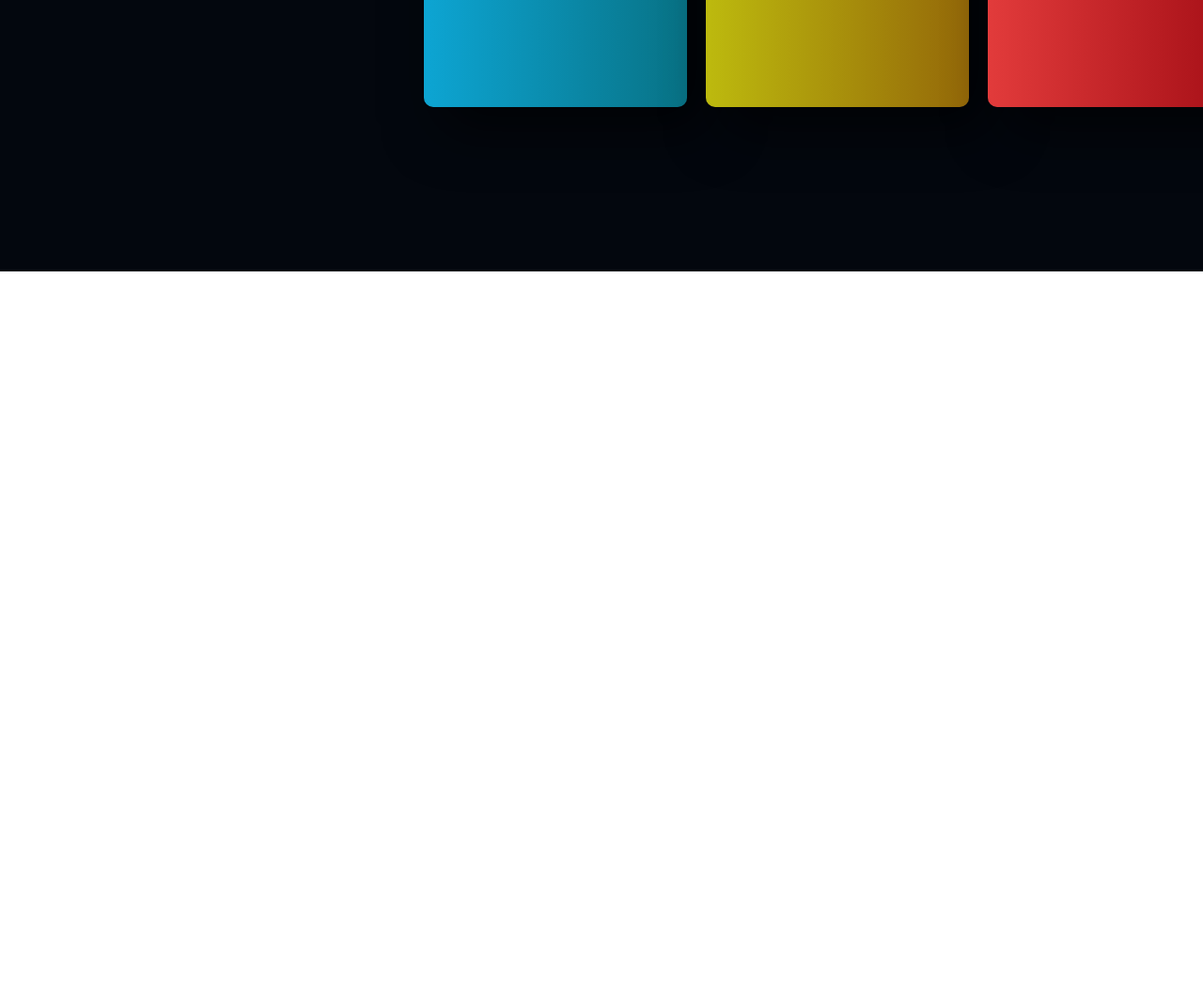
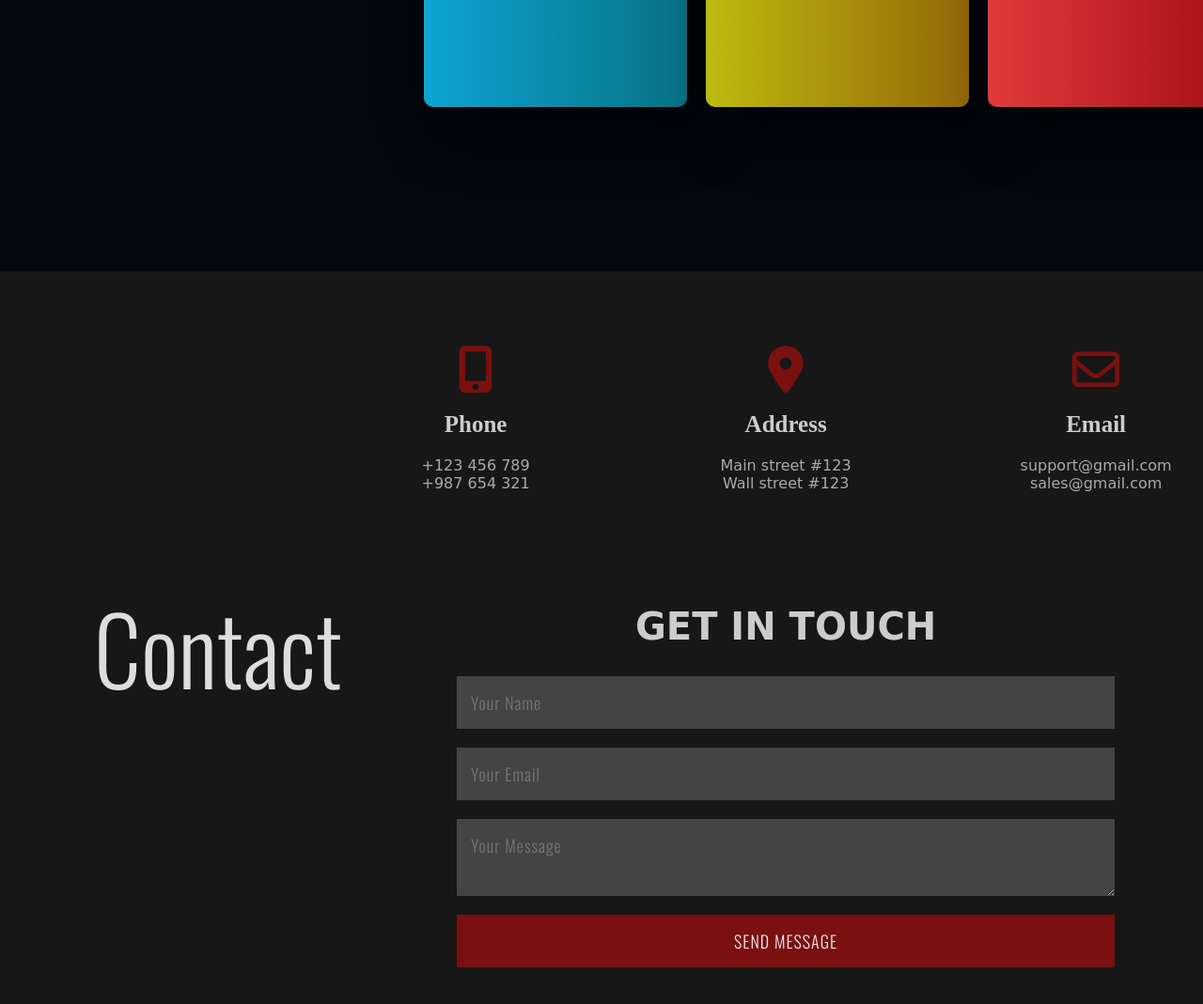
Before and after one commit to BrianLevin/Business-Agency, a website with bundled scripts: page index.html in a window 1280 px wide. Shown: the part 2111-3180 px from the top of the page at 94% size. Before the commit the page ends 2400 px from the top, so only its background shows below. Built offline with nearby package versions, Linux system fonts and the light colour scheme; a web font is replaced by a local one.

Commit message:
create and styled contact section

```diff
--- a/index.html
+++ b/index.html
@@ -225,6 +225,43 @@
       </div>
       </section>
       <!-- End of Section 3 -->
+ <!-- Section 4 -->
+ <section class="section-4" id="contact">
+    <h1 class="section-heading">Contact</h1>
+    <div class="section-heading-line"></div>
+    <div class="contact-wrapper">
+      <div class="contact-details">
+        <div class="phone">
+          <i class="fas fa-mobile-alt"></i>
+          <h3>Phone</h3>
+          <p>+123 456 789</p>
+          <p>+987 654 321</p>
+        </div>
+        <div class="address">
+          <i class="fas fa-map-marker-alt"></i>
+          <h3>Address</h3>
+          <p>Main street #123</p>
+          <p>Wall street #123</p>
+        </div>
+        <div class="email">
+          <i class="far fa-envelope"></i>
+          <h3>Email</h3>
+          <p>support@gmail.com</p>
+          <p>sales@gmail.com</p>
+        </div>
+      </div>
+      <h1>Get In Touch</h1>
+      <form class="contact-form">
+        <input type="text" placeholder="Your Name">
+        <input type="email" placeholder="Your Email">
+        <textarea placeholder="Your Message"></textarea>
+        <input type="submit" value="Send Message">
+      </form>
+    </div>
+  </section>
+  <!-- End of Section 4 -->
+
+
         </div>
 
         <script src="https://unpkg.com/swiper@8/swiper-bundle.min.js"></script>
--- a/style.css
+++ b/style.css
@@ -564,3 +564,92 @@
   }
 
   /* End of Section 3 */
+
+  /* Section 4 */
+.section-4 {
+    width: 100%;
+    height: 100vh;
+    background-color: #171718;
+    display: flex;
+    align-items: center;
+    padding: 0 10rem;
+  }
+
+  .contact-wrapper {
+    width: 80%;
+    display: flex;
+    flex-direction: column;
+    align-items: center;
+  }
+
+  .contact-details {
+    display: flex;
+    margin-bottom: 8rem;
+  }
+
+  .contact-details div {
+    width: 25rem;
+    text-align: center;
+    margin: 4rem;
+  }
+
+  .contact-details i {
+    font-size: 5rem;
+    color: #7a1010;
+  }
+
+  .contact-details h3 {
+    font-family: "MADE Soulmaze", serif;
+    font-size: 2.5rem;
+    margin: 2rem 0;
+    color: #ccc;
+  }
+
+  .contact-details p {
+    font-size: 1.6rem;
+    color: #aaa;
+  }
+
+  .contact-wrapper h1 {
+    font-size: 4rem;
+    color: #ccc;
+    text-transform: uppercase;
+    margin-bottom: 3rem;
+  }
+
+  .contact-form {
+    width: 70rem;
+    display: flex;
+    flex-direction: column;
+  }
+
+  .contact-form input,
+  .contact-form textarea {
+    padding: 1.5rem;
+    background-color: #444;
+    color: #eee;
+    border: none;
+    margin-bottom: 2rem;
+    font-family: "Oswald", sans-serif;
+    font-size: 1.8rem;
+    font-weight: 300;
+    letter-spacing: 0.1rem;
+  }
+
+  .contact-form textarea {
+    max-width: 100%;
+    max-height: 15rem;
+    min-height: 5.5rem;
+  }
+
+  .contact-form input[type="submit"] {
+    background-color: #7a1010;
+    text-transform: uppercase;
+    cursor: pointer;
+    transition: background-color 0.3s;
+  }
+
+  .contact-form input[type="submit"]:hover {
+    background-color: #5f0303;
+  }
+  /* End of Section 4 */
```
Also changed, not shown: 1 other file.
